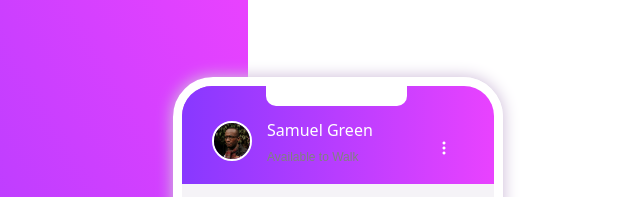
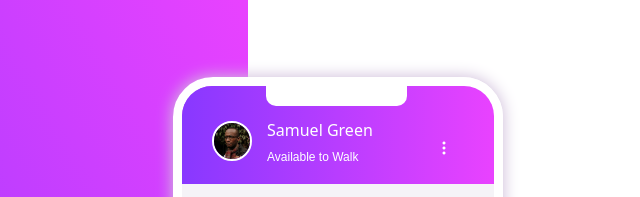
Before and after one commit to sheymantech/clone005, a plain HTML site: page index.html in a window 1280 px wide. Shown: the top 197 px of the page, 174-814 px from the left. Drawn offline with nearby package versions, Linux system fonts and the light colour scheme; a web font is replaced by a local one.

Commit message:
index.html

```diff
--- a/index.html
+++ b/index.html
@@ -37,7 +37,7 @@
                                             </div>
                                             <div class="phone-cont1 text-white">
                                                 <h6>Samuel Green</h6>
-                                            <p>Available to Walk</p>
+                                            <p class="text-white">Available to Walk</p>
                                             </div>
                                         </div>
                                         <div class="col-2 flex-control2">
```
